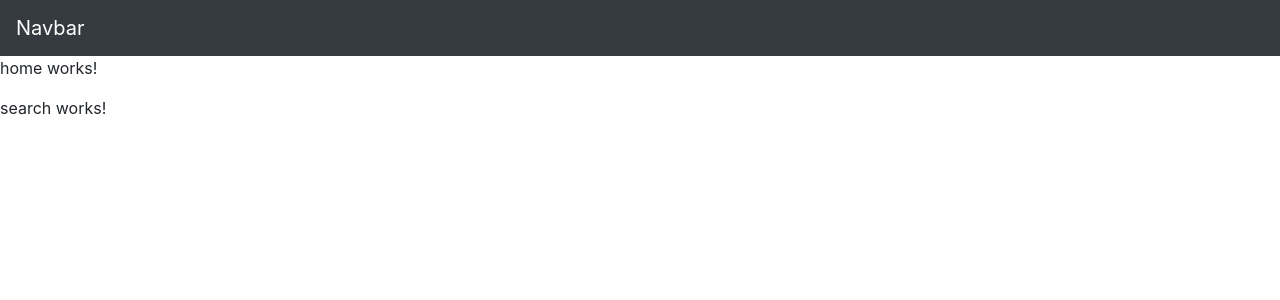
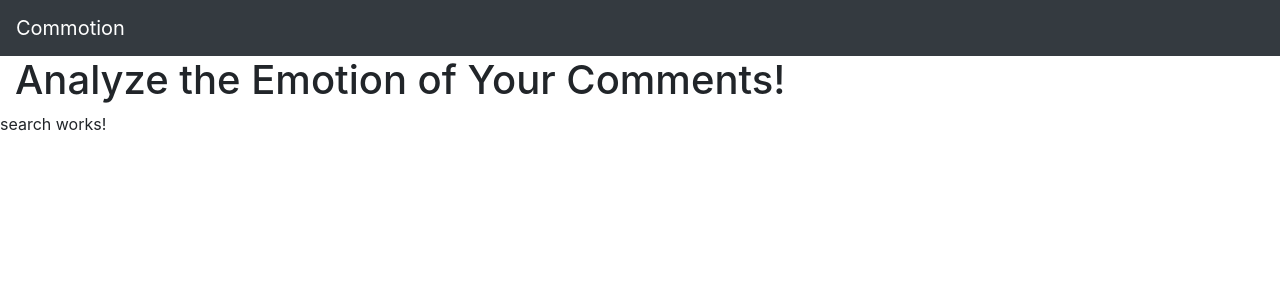
Before and after one commit to brendarearden/portfolio, an Angular app in the folder youtube-emotion-analyzer/: page /home in a window 1280 px wide. Shown: the top 300 px of the page. Built offline with nearby package versions, Linux system fonts and the light colour scheme.

Commit message:
added site branding and welcome message

```diff
--- a/youtube-emotion-analyzer/src/app/home/home.component.html
+++ b/youtube-emotion-analyzer/src/app/home/home.component.html
@@ -1,2 +1,4 @@
-<p>home works!</p>
+<div class="container-fluid">
+    <h1>Analyze the Emotion of Your Comments!</h1>
+</div>
 <app-search></app-search>
--- a/youtube-emotion-analyzer/src/app/nav-header/nav-header.component.html
+++ b/youtube-emotion-analyzer/src/app/nav-header/nav-header.component.html
@@ -1,4 +1,4 @@
 <!-- As a link -->
 <nav class="navbar navbar-dark bg-dark">
-  <a class="navbar-brand" routerLink="/home">Navbar</a>
+  <a class="navbar-brand" routerLink="/home">Commotion</a>
 </nav>
```
